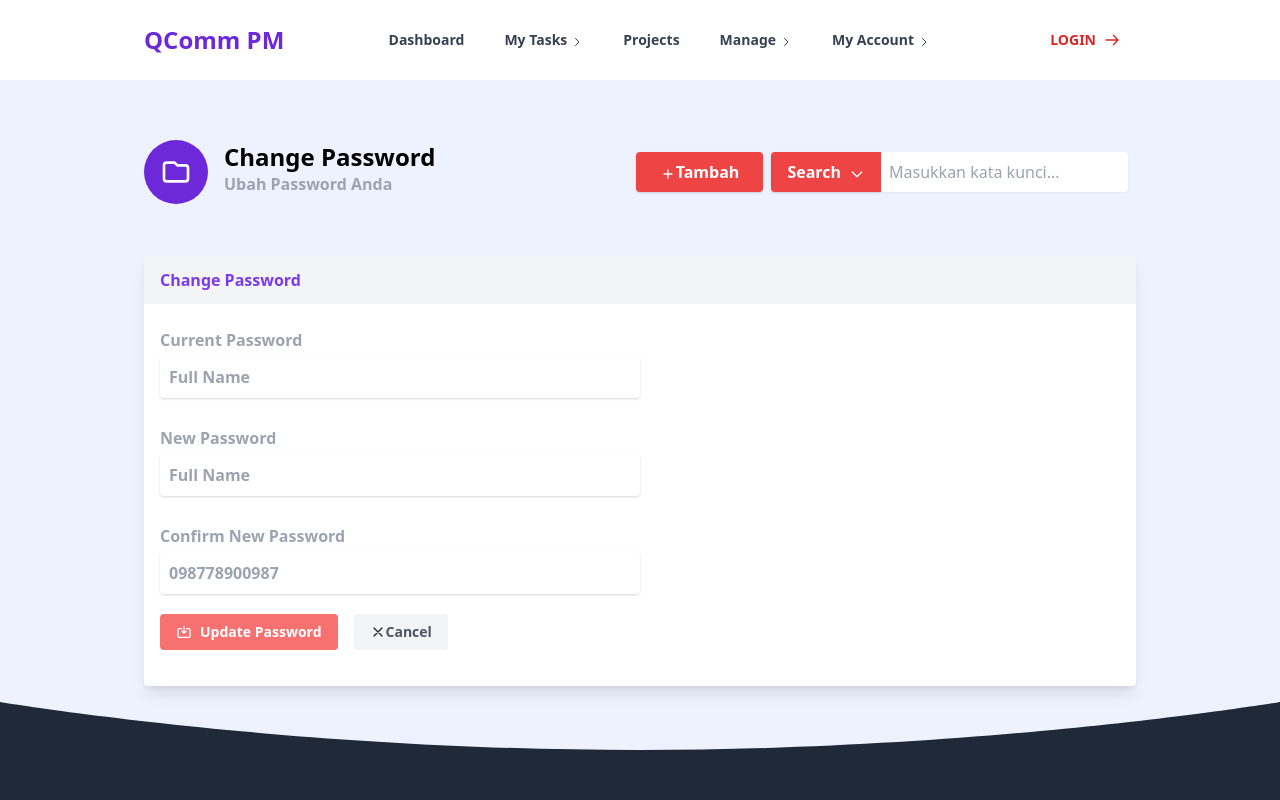
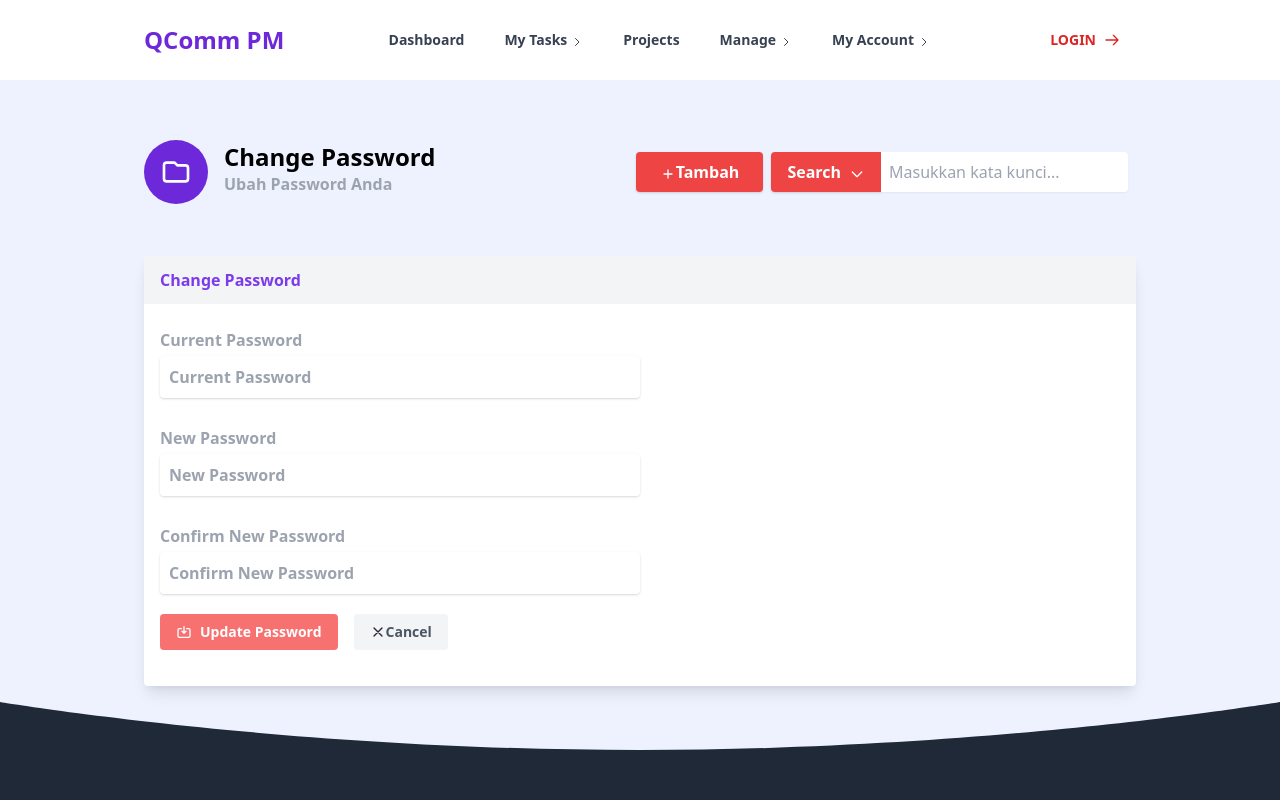
Before and after one commit to gunkiddedy/qcomm-frontend-app-vue-tailwind, a Vue app: page /user-password in a window 1280 px wide. Shown: the top 800 px of the page. Built offline with nearby package versions, Linux system fonts and the light colour scheme; what vue-sweetalert2 would draw is missing.

Commit message:
update login and user password page

```diff
--- a/src/views/Login.vue
+++ b/src/views/Login.vue
@@ -16,7 +16,7 @@
             <div class="form md:max-w-md w-2/3 mx-auto pt-4 px-8">
                 <form class="login-form">
                     <div class="bg-white shadow-lg rounded-lg px-8 pt-6 py-8 mb-4 flex flex-col">
-                        <div v-if="response.length" class="text-red-400 px-4 py-1 font-bold text-center text-sm">
+                        <div v-if="response" class="text-red-400 px-4 py-1 font-bold text-center text-sm">
                             {{ response }}
                         </div>
                         <div class="my-8">
@@ -55,7 +55,7 @@
             <div class="forgot mx-auto text-center">
                 <span class="text-gray-300">
                     Lupa password? Klik
-                    <a href="#" class="font-bold text-gray-200">disini</a> untuk reset.
+                    <router-link to="/user-password" class="font-bold text-gray-200">disini</router-link> untuk reset.
                 </span>
             </div>
         </div>
@@ -113,6 +113,7 @@ export default {
                 }
             })
             .then((response) => {
+                console.log(response);
                 if(response.data.status == 200){
                     this.isLoging = false;
                     this.$store.dispatch('currentUser/afterLogin', response);
@@ -124,7 +125,8 @@ export default {
             })
             .catch((error) => {
                 this.response = error;
-                console.log('woooo...'+error);
+                this.isLoging = false;
+                console.log(error);
             });
         }
     },
--- a/src/views/UserPassword.vue
+++ b/src/views/UserPassword.vue
@@ -63,7 +63,7 @@
                             <input
                                 v-model="user.fullName"
                                 type="text"
-                                placeholder="Full Name"
+                                placeholder="Current Password"
                                 class="w-full shadow border border-transparent focus:outline-none focus:ring-2 focus:ring-purple-600 focus:border-transparent my-1 rounded font-semibold px-2 py-2"
                             >
                         </div>
@@ -75,7 +75,7 @@
                             <input
                                 v-model="user.fullName"
                                 type="text"
-                                placeholder="Full Name"
+                                placeholder="New Password"
                                 class="w-full shadow border border-transparent focus:outline-none focus:ring-2 focus:ring-purple-600 focus:border-transparent my-1 rounded font-semibold px-2 py-2"
                             >
                         </div>
@@ -87,7 +87,7 @@
                             <input
                                 v-model="user.phoneNumber"
                                 type="text"
-                                placeholder="098778900987"
+                                placeholder="Confirm New Password"
                                 class="w-full shadow border border-transparent focus:outline-none focus:ring-2 focus:ring-purple-600 focus:border-transparent my-1 rounded font-semibold px-2 py-2"
                             >
                         </div>
```
